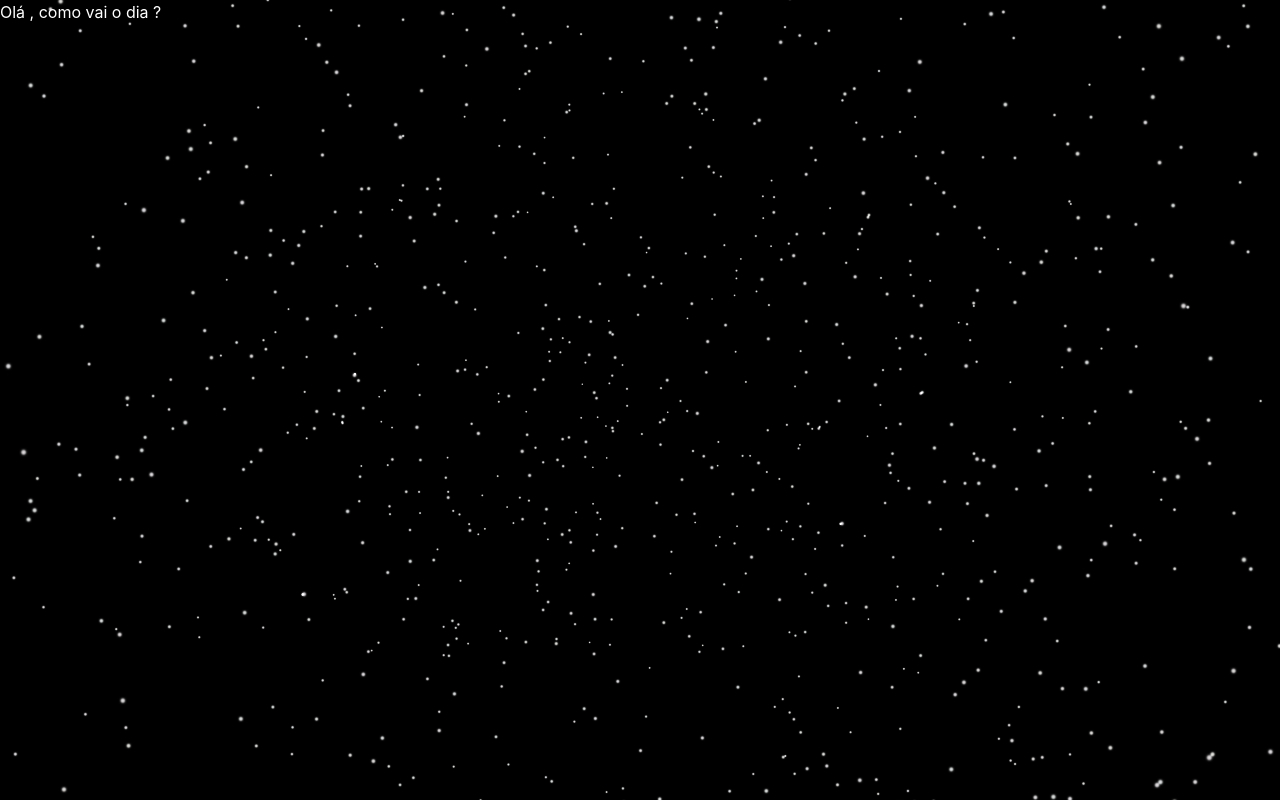
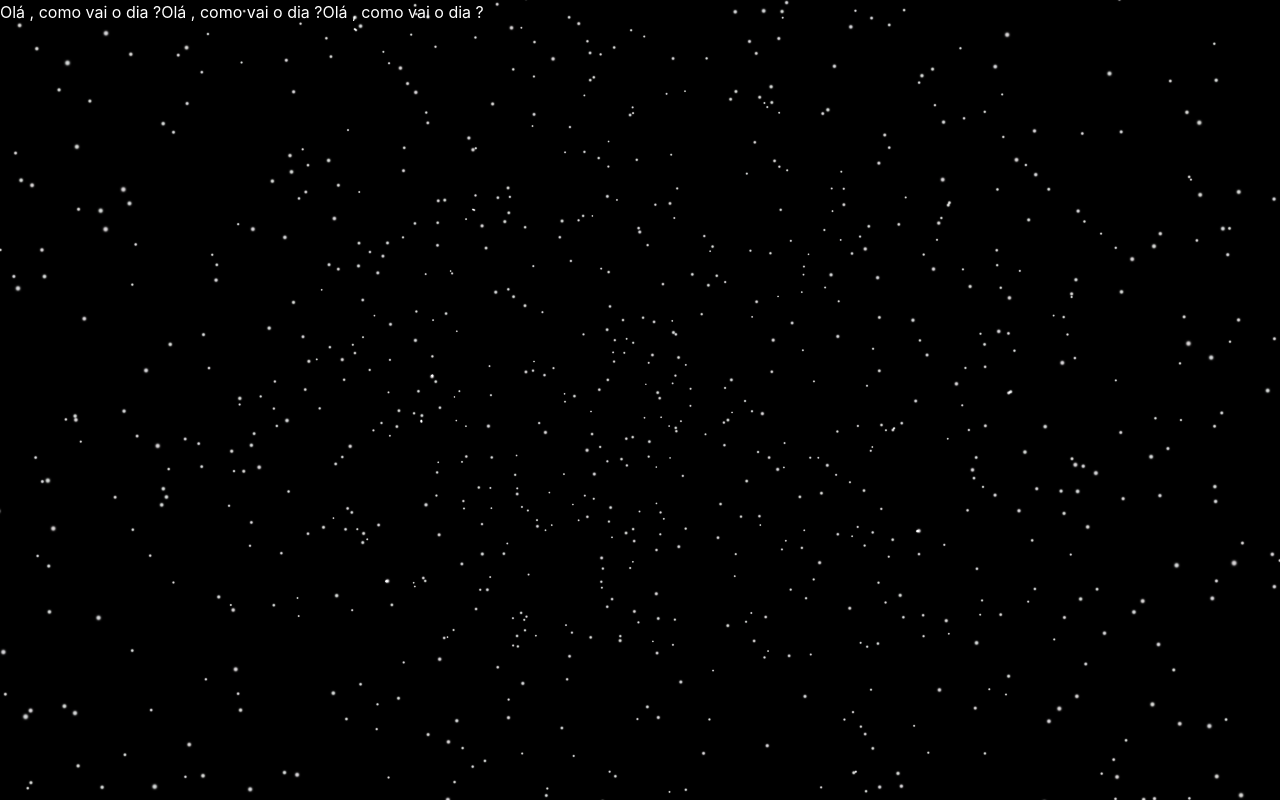
Before and after one commit to sophienocode/Galaxy, a React (Vite) app: page / in a window 1280 px wide. Built offline with nearby package versions, Linux system fonts and the light colour scheme.

Commit message:
(Auth) casual update

```diff
--- a/src/Sidebar.jsx
+++ b/src/Sidebar.jsx
@@ -5,6 +5,9 @@ function Sidebar() {
   return (
     <>
     <h1>Olá , como vai o dia ?</h1>
+
+    <h1>Olá , como vai o dia ?</h1>
+    <h1>Olá , como vai o dia ?</h1>
     </>
   );
 }
```
